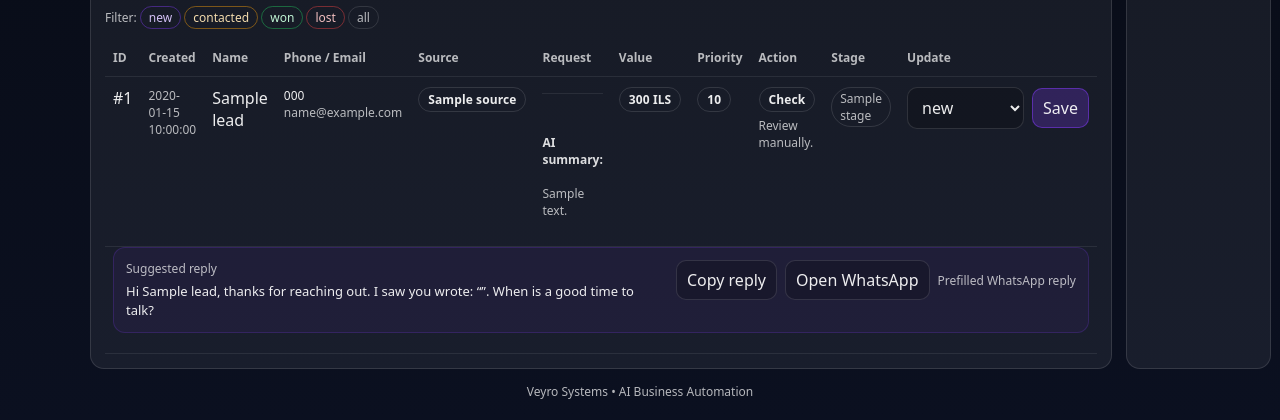
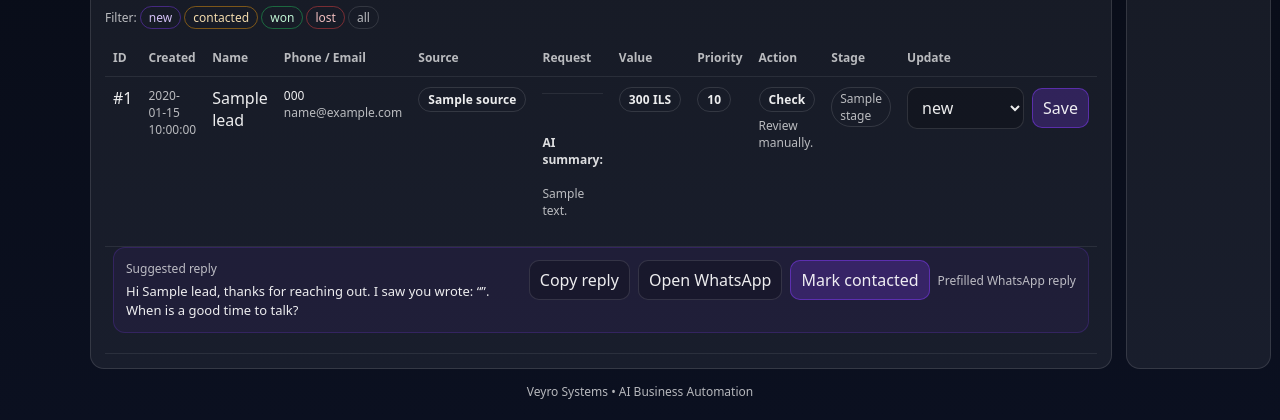
Before and after one commit to yehyazenab-eng/leadbot-ai-crm, a FastAPI app: template app/templates/crm/leads.html in a window 1280 px wide. Shown: the part 469-889 px from the top of the page. Run offline with FastAPI, Linux system fonts and the light colour scheme; the template is opened without the code that fills it: most values are stand-ins (such as "Sample title", 1, 10 or a date in 2020).

Commit message:
add mark contacted button

```diff
--- a/app/templates/crm/leads.html
+++ b/app/templates/crm/leads.html
@@ -289,7 +289,16 @@
 
                     <div style="display: flex; gap: 8px; align-items: center; flex-wrap: wrap;">
                       <button type="button" onclick="copyReply('{{ reply_id }}', this)">Copy reply</button>
+
                       <button type="button" onclick="openWhatsApp('{{ lead.phone }}', '{{ reply_id }}')">Open WhatsApp</button>
+
+                      {% if lead.stage != "contacted" and lead.stage != "won" and lead.stage != "lost" %}
+                        <form method="post" action="/crm/leads/{{ lead.id }}/stage" style="margin: 0;">
+                          <input type="hidden" name="stage" value="contacted" />
+                          <button type="submit" class="primary">Mark contacted</button>
+                        </form>
+                      {% endif %}
+
                       <div class="muted small" style="white-space: nowrap;">Prefilled WhatsApp reply</div>
                     </div>
                   </div>
```
